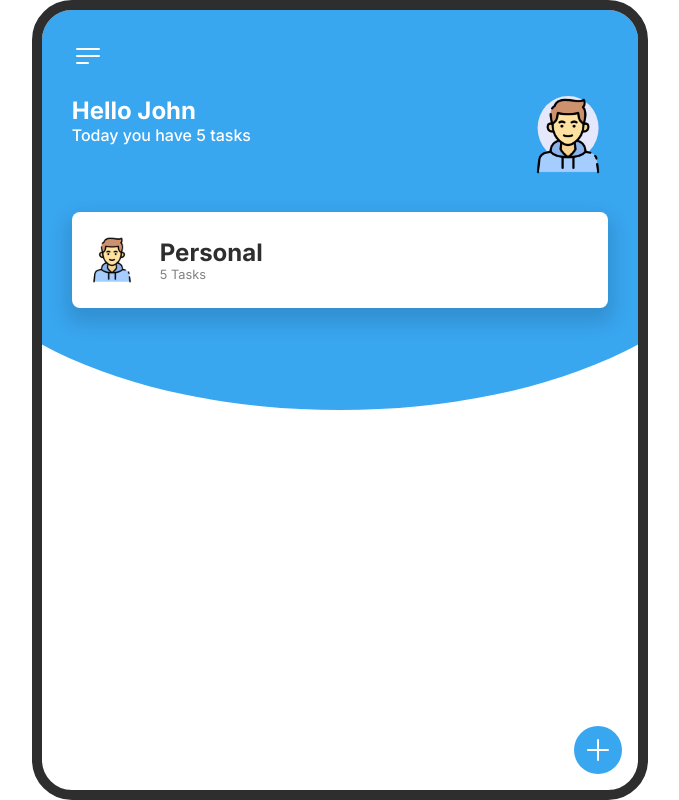
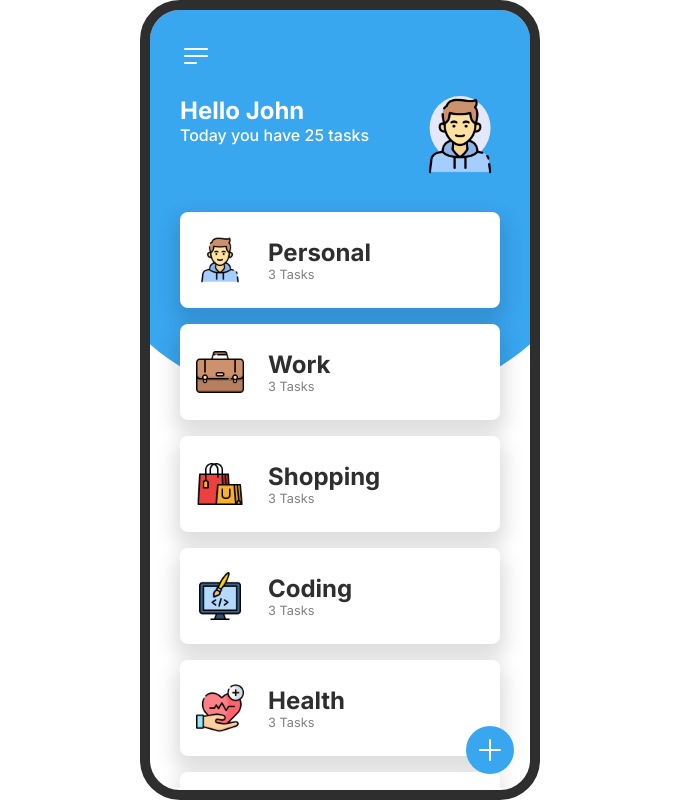
Before and after one commit to SuhailMuhammed1/ToDo-App-Using-React, a React (Vite) app: page / in a window 1280 px wide. Shown: the whole page, without its empty margins (300-979 px from the left). Built offline with nearby package versions, Linux system fonts and the light colour scheme.

Commit message:
added categories and tasks

```diff
--- a/src/App.css
+++ b/src/App.css
@@ -31,8 +31,8 @@ body {
 
 @media (min-width:768px) {
   .wrapper {
-    /* height: 50rem;
-    width: 25rem; */
+    height: 50rem;
+    width: 25rem;
     border-radius: 40px;
     border: 10px solid #2e2e2e;
   }
--- a/src/App.jsx
+++ b/src/App.jsx
@@ -3,22 +3,44 @@ import "./App.css";
 import HomeScreen from "./components/HomeScreen";
 import CategoryScreen from "./components/CategoryScreen";
 import AddTask from "./components/AddTask";
+import { categories, tasks } from "./components/Data";
 
 function App() {
-  const [category, setCategory] = useState(false);
-  const [addTask, setAddTask] = useState(false);
+  // const [category, setCategory] = useState(categories);
+  const [task, setTask] = useState(tasks);
+  const [addTasks, setAddTasks] = useState(false);
 
-  const toggleScreen = () => {
-    setCategory(!category);
+  const [selectedCategory, setSelectedCategory] = useState(null);
+  const [showCategoryScreen, setShowCategoryScreen] = useState(false);
+
+  const toggleCategoryScreen = (category) => {
+    setSelectedCategory(category);
+    setShowCategoryScreen(!showCategoryScreen);
+  };
+
+  const addTask = (newTask) => {
+    setTask((prevTasks) => [...prevTasks, newTask]);
+  };
+
+  const deleteTask = (id) => {
+    setTask((prevTasks) => prevTasks.filter((task) => task.id !== id));
+  };
+
+  const toggleTaskCompletion = (id) => {
+    setTask((prevTasks) =>
+      prevTasks.map((task) =>
+        task.id === id ? { ...task, completed: !task.completed } : task
+      )
+    );
   };
 
   const toggleAddTask = () => {
-    setAddTask(!addTask);
+    setAddTasks(!addTasks);
   };
 
   const handleClickOutside = () => {
-    if (addTask) {
-      setAddTask(null);
+    if (addTasks) {
+      setAddTasks(null);
     }
   };
 
@@ -27,15 +49,28 @@ function App() {
     return () => {
       document.removeEventListener("mousedown", handleClickOutside);
     };
-  }, [addTask]);
+  }, [addTasks]);
 
   return (
-    <div className={`wrapper ${category ? "show-category" : ""}`}>
+    <div className={`wrapper ${showCategoryScreen ? "show-category" : ""}`}>
       <div className="screen-backdrop"></div>
-      <HomeScreen toggleScreen={toggleScreen} />
-      <CategoryScreen toggleScreen={toggleScreen} />
+      <HomeScreen
+        categories={categories}
+        tasks={task}
+        toggleCategoryScreen={toggleCategoryScreen}
+      />
+      {selectedCategory && (
+        <CategoryScreen
+          category={selectedCategory}
+          tasks={task}
+          addTask={addTask}
+          deleteTask={deleteTask}
+          toggleTaskCompletion={toggleTaskCompletion}
+          back={() => setShowCategoryScreen(false)}
+        />
+      )}
       <div
-        className={`add-task-btn ${addTask ? "active" : ""}`}
+        className={`add-task-btn ${addTasks ? "active" : ""}`}
         onClick={toggleAddTask}
       >
         <svg
@@ -53,8 +88,8 @@ function App() {
           />
         </svg>
       </div>
-      <div className={`black-backdrop ${addTask ? "active" : ""}`}></div>
-      <AddTask addTask={addTask} />
+      <div className={`black-backdrop ${addTasks ? "active" : ""}`}></div>
+      <AddTask addTasks={addTasks} />
     </div>
   );
 }
--- a/src/components/AddTask.jsx
+++ b/src/components/AddTask.jsx
@@ -1,8 +1,8 @@
 import React from "react";
 
-function AddTask({ addTask }) {
+function AddTask({ addTasks }) {
   return (
-    <div className={`add-task ${addTask ? "active" : ""}`}>
+    <div className={`add-task ${addTasks ? "active" : ""}`}>
       <div className="add-task-backdrop"></div>
       <h1 className="heading">Add Task</h1>
       <div className="input-group">
--- a/src/components/CategoryScreen.jsx
+++ b/src/components/CategoryScreen.jsx
@@ -1,11 +1,36 @@
-import React from "react";
+import React, { useState } from "react";
 import boy from "../assets/images/boy.png";
 
-function CategoryScreen({ toggleScreen }) {
+function CategoryScreen({
+  category,
+  tasks,
+  addTask,
+  deleteTask,
+  toggleTaskCompletion,
+  back,
+}) {
+  const [newTask, setNewTask] = useState("");
+
+  const categoryTasks = tasks.filter(
+    (task) => task.category.toLowerCase() === category.title.toLowerCase()
+  );
+
+  const handleAddTask = () => {
+    if (newTask.trim()) {
+      addTask({
+        id: tasks.length + 1,
+        task: newTask,
+        category: category.title,
+        completed: false,
+      });
+      setNewTask("");
+    }
+  };
+
   return (
     <div className="category-screen screen">
       <div className="head-wrapper">
-        <div className="back-btn" onClick={toggleScreen}>
+        <div className="back-btn" onClick={back}>
           <svg
             xmlns="http://www.w3.org/2000/svg"
             fill="none"
@@ -39,17 +64,26 @@ function CategoryScreen({ toggleScreen }) {
         </div>
       </div>
       <div className="category-details">
-        <img src={boy} alt="" id="category-img" />
+        <img src={category.img} alt={category.title} id="category-img" />
         <div className="details">
           <p id="num-tasks">8 tasks</p>
-          <h1 id="category-title">Personal</h1>
+          <h1 id="category-title">{category.title}</h1>
         </div>
       </div>
       <div className="tasks-wrapper">
         <div className="tasks">
-          <div className="task-wrapper">
+          {categoryTasks.length > 0 ? (
+            categoryTasks.map((task) => (
+              <div className="task-wrapper" key={task.id}>
                 <label htmlFor="task" className="task">
-              <input type="checkbox" name="task" id="task" />
+                  <input
+                    type="checkbox"
+                    name="task"
+                    id="task"
+                    checked={task.completed}
+                    onChange={() => toggleTaskCompletion(task.id)}
+                  />
+                  {/* {task.completed ? "Undo" : "Complete"} */}
                   <span className="checkmark">
                     <svg
                       xmlns="http://www.w3.org/2000/svg"
@@ -66,9 +100,9 @@ function CategoryScreen({ toggleScreen }) {
                       />
                     </svg>
                   </span>
-              <p>Buy a new car lorem</p>
+                  <p>{task.task}</p>
                 </label>
-            <div className="delete">
+                <div className="delete" onClick={() => deleteTask(task.id)}>
                   <svg
                     xmlns="http://www.w3.org/2000/svg"
                     fill="none"
@@ -85,6 +119,10 @@ function CategoryScreen({ toggleScreen }) {
                   </svg>
                 </div>
               </div>
+            ))
+          ) : (
+            <p className="no-tasks">No tasks added for this category</p>
+          )}
         </div>
       </div>
     </div>
--- /dev/null
+++ b/src/components/Data.jsx
@@ -0,0 +1,196 @@
+import boy from "../assets/images/boy.png";
+import briefcase from "../assets/images/briefcase.png";
+import shopping from "../assets/images/shopping.png";
+import coding from "../assets/images/web-design.png";
+import healthcare from "../assets/images/healthcare.png";
+import fitness from "../assets/images/dumbbell.png";
+import education from "../assets/images/education.png";
+import finance from "../assets/images/saving.png";
+
+export const categories = [
+  {
+    title: "Personal",
+    img: boy,
+  },
+  {
+    title: "Work",
+    img: briefcase,
+  },
+  {
+    title: "Shopping",
+    img: shopping,
+  },
+  {
+    title: "Coding",
+    img: coding,
+  },
+  {
+    title: "Health",
+    img: healthcare,
+  },
+  {
+    title: "Fitness",
+    img: fitness,
+  },
+  {
+    title: "Education",
+    img: education,
+  },
+  {
+    title: "Finance",
+    img: finance,
+  },
+];
+
+export const tasks = [
+  {
+    id: 1,
+    task: "Go to market",
+    category: "Shopping",
+    completed: false,
+  },
+  {
+    id: 2,
+    task: "Read a chapter of a book",
+    category: "Personal",
+    completed: false,
+  },
+  {
+    id: 3,
+    task: "Prepare presentation for meeting",
+    category: "Work",
+    completed: false,
+  },
+  {
+    id: 4,
+    task: "Complete coding challenge",
+    category: "Coding",
+    completed: false,
+  },
+  {
+    id: 5,
+    task: "Take a 30-minute walk",
+    category: "Health",
+    completed: false,
+  },
+  {
+    id: 6,
+    task: "Do a 20-minute HIIT workout",
+    category: "Fitness",
+    completed: false,
+  },
+  {
+    id: 7,
+    task: "Watch an educational video online",
+    category: "Education",
+    completed: false,
+  },
+  {
+    id: 8,
+    task: "Review monthly budget",
+    category: "Finance",
+    completed: false,
+  },
+  {
+    id: 9,
+    task: "Buy groceries for the week",
+    category: "Shopping",
+    completed: false,
+  },
+  {
+    id: 10,
+    task: "Write in a journal",
+    category: "Personal",
+    completed: false,
+  },
+  {
+    id: 11,
+    task: "Send follow-up emails",
+    category: "Work",
+    completed: false,
+  },
+  {
+    id: 12,
+    task: "Work on a coding side project",
+    category: "Coding",
+    completed: false,
+  },
+  {
+    id: 13,
+    task: "Try a new healthy recipe",
+    category: "Health",
+    completed: false,
+  },
+  {
+    id: 14,
+    task: "Attend a yoga class",
+    category: "Fitness",
+    completed: false,
+  },
+  {
+    id: 15,
+    task: "Read an article about a new topic",
+    category: "Education",
+    completed: false,
+  },
+  {
+    id: 16,
+    task: "Set up automatic bill payments",
+    category: "Finance",
+    completed: false,
+  },
+  {
+    id: 17,
+    task: "Buy new clothes",
+    category: "Shopping",
+    completed: false,
+  },
+  {
+    id: 18,
+    task: "Meditate for 10 minutes",
+    category: "Personal",
+    completed: false,
+  },
+  {
+    id: 19,
+    task: "Prepare agenda for team meeting",
+    category: "Work",
+    completed: false,
+  },
+  {
+    id: 20,
+    task: "Debug a software issue",
+    category: "Coding",
+    completed: false,
+  },
+  {
+    id: 21,
+    task: "Try a new recipe for lunch",
+    category: "Health",
+    completed: false,
+  },
+  {
+    id: 22,
+    task: "Go for a run",
+    category: "Fitness",
+    completed: false,
+  },
+  {
+    id: 23,
+    task: "Learn a new language online",
+    category: "Education",
+    completed: false,
+  },
+  {
+    id: 24,
+    task: "Read about history",
+    category: "Education",
+    completed: false,
+  },
+  {
+    id: 25,
+    task: "Review investment portfolio",
+    category: "Finance",
+    completed: false,
+  },
+];
--- a/src/components/HomeScreen.jsx
+++ b/src/components/HomeScreen.jsx
@@ -1,7 +1,7 @@
 import React from "react";
 import boy from "../assets/images/boy.png";
 
-function HomeScreen({ toggleScreen }) {
+function HomeScreen({ categories, tasks, toggleCategoryScreen }) {
   return (
     <div className="home-screen screen">
       <div className="head-wrapper">
@@ -25,7 +25,7 @@ function HomeScreen({ toggleScreen }) {
           <div className="content">
             <h1>Hello John</h1>
             <p>
-              Today you have <span id="total-tasks">5</span> tasks
+              Today you have <span id="total-tasks">{tasks.length}</span> tasks
             </p>
           </div>
           <div className="img">
@@ -35,13 +35,23 @@ function HomeScreen({ toggleScreen }) {
         </div>
       </div>
       <div className="categories-wrapper">
-        <div className="categories" onClick={toggleScreen}>
-          <div className="category">
+        <div className="categories">
+          {categories.map((category, index) => {
+            const categoryTasks = tasks.filter(
+              (task) =>
+                task.category.toLowerCase() === category.title.toLowerCase()
+            );
+            return (
+              <div
+                className="category"
+                key={index}
+                onClick={() => toggleCategoryScreen(category)}
+              >
                 <div className="left">
-              <img src={boy} alt="sun" />
+                  <img src={category.img} alt={category.title} />
                   <div className="content">
-                <h1>Personal</h1>
-                <p>5 Tasks</p>
+                    <h1>{category.title}</h1>
+                    <p>{categoryTasks.length} Tasks</p>
                   </div>
                 </div>
                 <div className="options">
@@ -63,6 +73,8 @@ function HomeScreen({ toggleScreen }) {
                   </div>
                 </div>
               </div>
+            );
+          })}
         </div>
       </div>
     </div>
```
Lines whose indentation alone changed are shown as unchanged.
